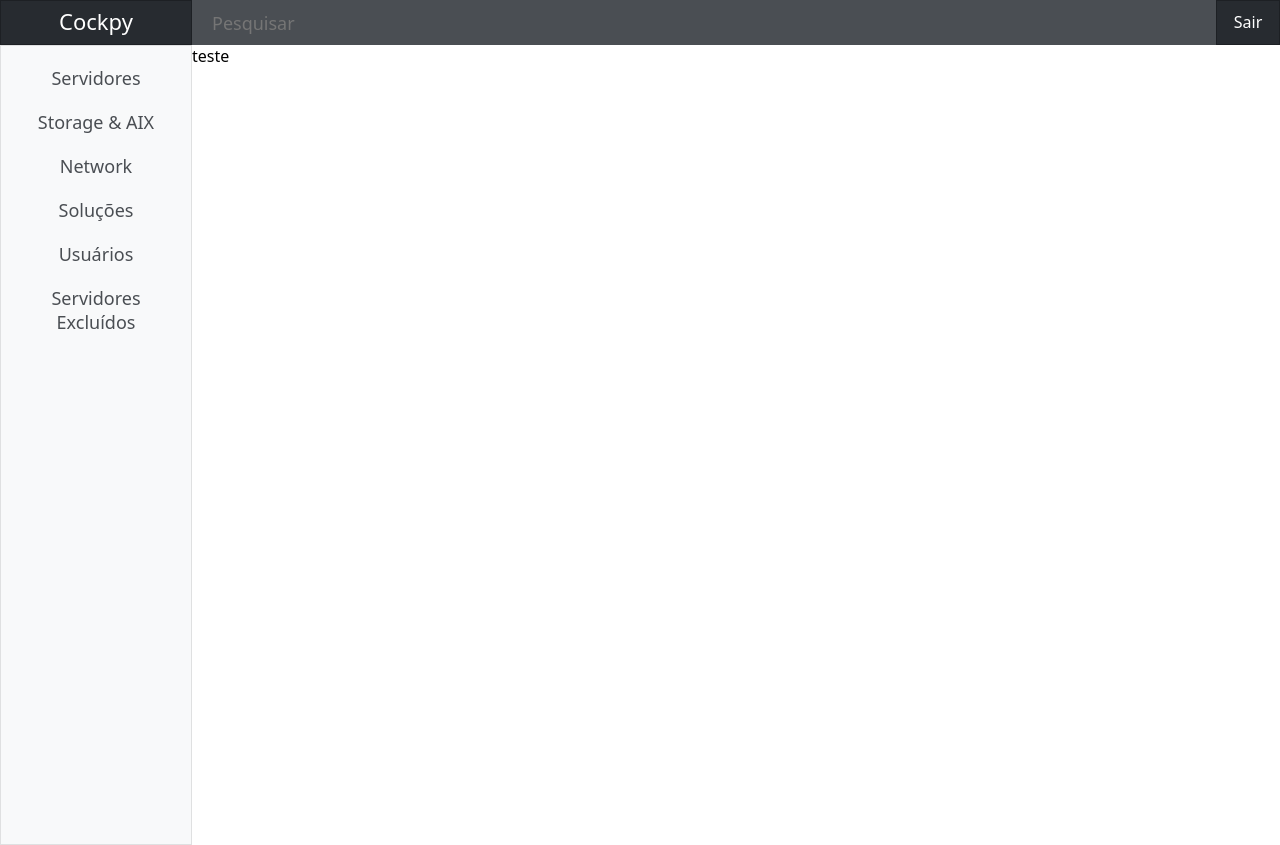
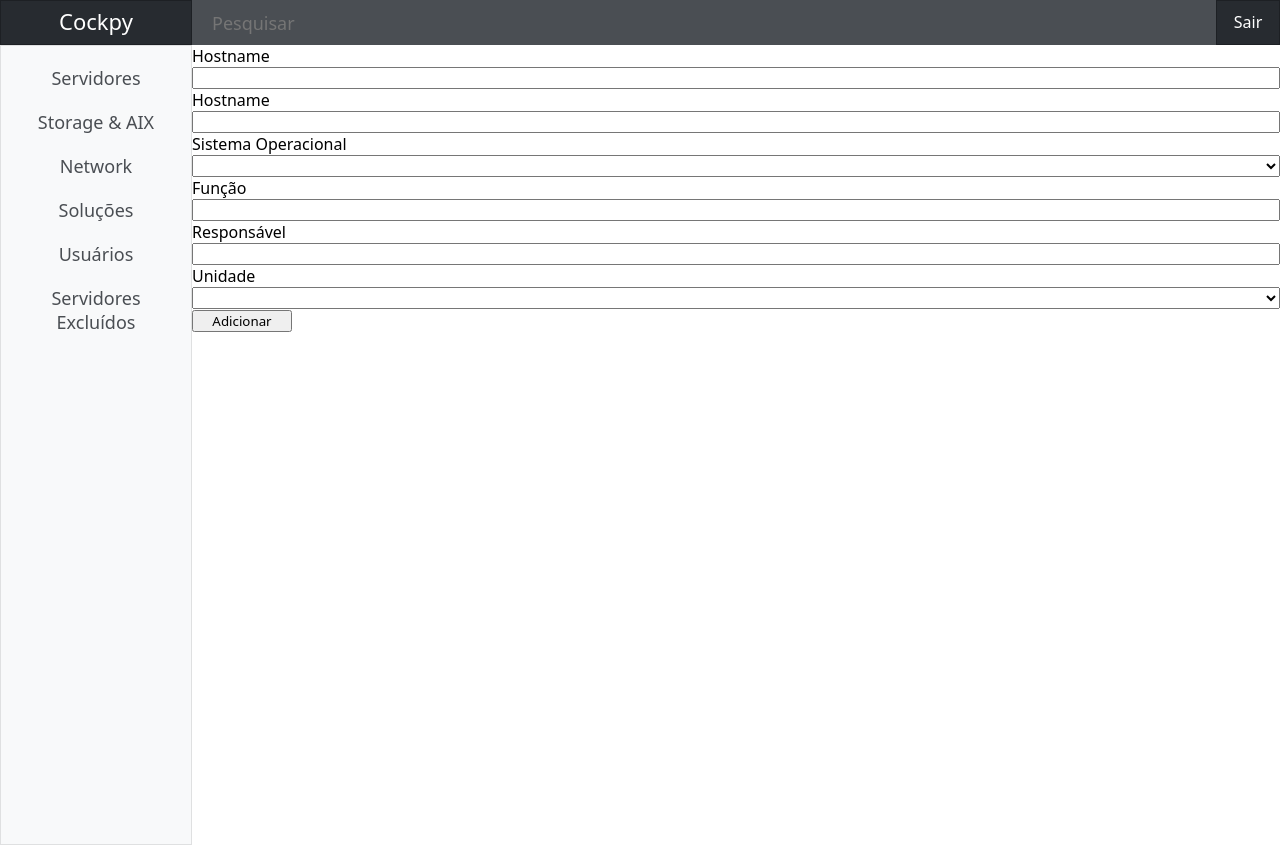
Before and after one commit to murilump/cockpy, a Flask app: page /cadastrar_servidor in a window 1280 px wide. Run offline with Flask 3, Linux system fonts and the light colour scheme; lists and menus that the app fills with data are empty.

Commit message:
08-10-22-21

```diff
--- a/cockpy/forms.py
+++ b/cockpy/forms.py
@@ -8,10 +8,11 @@ class FormLogin(FlaskForm):
     senha = PasswordField("Senha", validators=[DataRequired()])
     botao_login = SubmitField("Entrar")
 
-class FormInserirServidor(FlaskForm):
+class FormAdicionarServidor(FlaskForm):
     hostname = StringField("Hostname", validators=[DataRequired()])
     ip = StringField("Hostname", validators=[DataRequired()])
     so = SelectField("Sistema Operacional", validators=[DataRequired()])
     funcao = StringField("Função", validators=[DataRequired()])
     responsavel = StringField("Responsável", validators=[DataRequired()])
     unidade = SelectField("Unidade", validators=[DataRequired()])
+    botao_add = SubmitField("Adicionar")
--- a/cockpy/routes.py
+++ b/cockpy/routes.py
@@ -1,5 +1,5 @@
 from cockpy import app, database, bcrypt
-from cockpy.forms import FormLogin, FlaskForm
+from cockpy.forms import FormLogin, FormAdicionarServidor, FlaskForm
 from cockpy.models import Usuario, Servidor
 from flask import render_template, url_for, redirect
 from flask_login import login_required, login_user, logout_user, current_user
@@ -37,4 +37,11 @@ def servidores():
 
 @app.route("/cadastrar_servidor")
 def cadastrar_servidor():
-    return render_template("cadastrar_servidor.html")
+    form_add_servidor = FormAdicionarServidor()
+    if form_add_servidor.validate_on_submit():
+        print("Clicou")
+    return render_template("cadastrar_servidor.html", form=form_add_servidor)
+
+@app.route("/exemplo")
+def exemplo():
+    return render_template("exemplo.html")
--- a/cockpy/static/css/cockpy.css
+++ b/cockpy/static/css/cockpy.css
@@ -10,6 +10,10 @@
 
 body{
     margin: 0;
+}
+
+img:hover{
+    cursor: pointer;
 }
 
 container{
@@ -132,8 +136,32 @@ table{
     padding: 20px;
     width: 85%;
     border-bottom: 1px solid #DFE0E1;
+
+}
+
+tr{
+    border-bottom: 1px solid #DFE0E1;
+}
+
+.div-cabecalho-tabela{
+    display: flex;
+    justify-content: space-between;
+}
+
+#h2-servidores, .img-add-servidor{
+    margin: 15px;
 }
 
 /* Fim servidores.html */
 
 /* Inicio cadastrar_servidor.html */
+
+.div-add-servidor{
+    display: flex;
+    flex-direction: column;
+}
+
+#botao_add{
+    width: 100px;
+
+}
--- a/cockpy/templates/cadastrar_servidor.html
+++ b/cockpy/templates/cadastrar_servidor.html
@@ -2,6 +2,27 @@
 
 {% block conteudo %}
 
-<div>teste</div>
+<div class="div-add-servidor">
+    <form method="POST">
+        <div class="div-add-servidor">
+            {{form.csrf_token}}
+            {{form.hostname.label()}}
+            {{form.hostname()}}
+            {{form.ip.label()}}
+            {{form.ip()}}
+            {{form.so.label()}}
+            {{form.so()}}
+            {{form.funcao.label()}}
+            {{form.funcao()}}
+            {{form.responsavel.label()}}
+            {{form.responsavel()}}
+            {{form.unidade.label()}}
+            {{form.unidade()}}
+            <div class="btn-add-servidor">
+            {{form.botao_add()}}
+            </div>
+        </div>
+    </form>
+</div>
 
 {% endblock %}
--- a/cockpy/templates/home.html
+++ b/cockpy/templates/home.html
@@ -4,7 +4,6 @@
   <meta charset="UTF-8">
   <meta name="viewport" content="width=device-width, initial-scale=1.0">
   <title>Document</title>
-
   <link rel="stylesheet" href="../static/css/cockpy.css">
 </head>
 <body>
--- a/cockpy/templates/servidores.html
+++ b/cockpy/templates/servidores.html
@@ -6,6 +6,14 @@
   </div>
 
   <div class="div-tabela">
+    <div class="div-cabecalho-tabela">
+      <h2 id="h2-servidores">Servidores</h2>
+
+      <a href="{{url_for('cadastrar_servidor')}}">
+      <img class="img-add-servidor" src="../static/img/icons8-add-36.png" title="Adicionar Servidor">
+      </a>
+    </div>
+  </div>
     <table class="tabela-servidores">
       <thead>
         <tr>
@@ -30,5 +38,5 @@
         {% endfor %}
       </tbody>
     </table>
-  </div>
+
   {% endblock %}
--- a/criar_banco.py
+++ b/criar_banco.py
@@ -1,5 +1,5 @@
 from cockpy import database, app
-from cockpy.models import Usuario, Servidor
+from cockpy.models import Usuario, Servidor, SistemaOperacional, Responsavel, Unidade
 
 with app.app_context():
     database.create_all()
```
Also changed, not shown: cockpy/models.py (+12 -0 lines), cockpy/static/img/icons8-add-36.png (added). Lines whose indentation alone changed are shown as unchanged.
